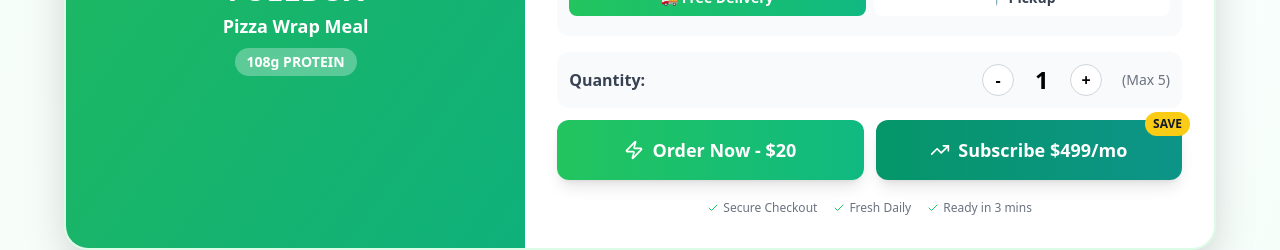
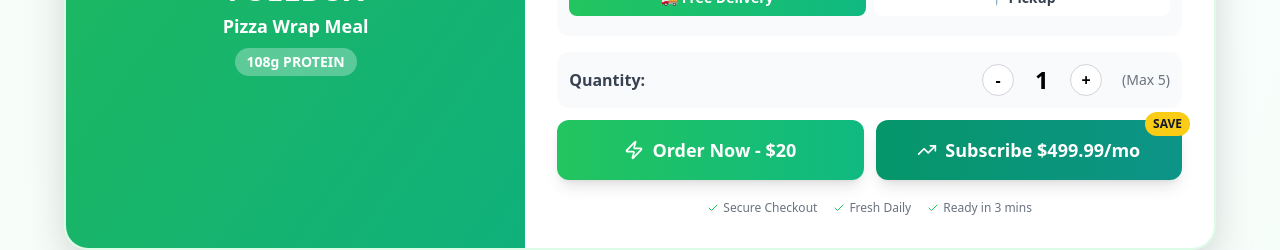
Before and after one commit to GoldyBrown1992/fuelbox, a Next.js app: page / in a window 1280 px wide. Shown: the part 1340-1590 px from the top of the page. Built offline with nearby package versions, Linux system fonts and the light colour scheme; no server answers; the database is empty.

Commit message:
Update ProductCard.tsx

```diff
--- a/components/ProductCard.tsx
+++ b/components/ProductCard.tsx
@@ -229,7 +229,7 @@ export default function ProductCard() {
                   ) : (
                     <span className="flex items-center justify-center gap-2">
                       <TrendingUp className="w-5 h-5" />
-                      Subscribe $499/mo
+                      Subscribe $499.99/mo
                     </span>
                   )}
                 </button>
```
